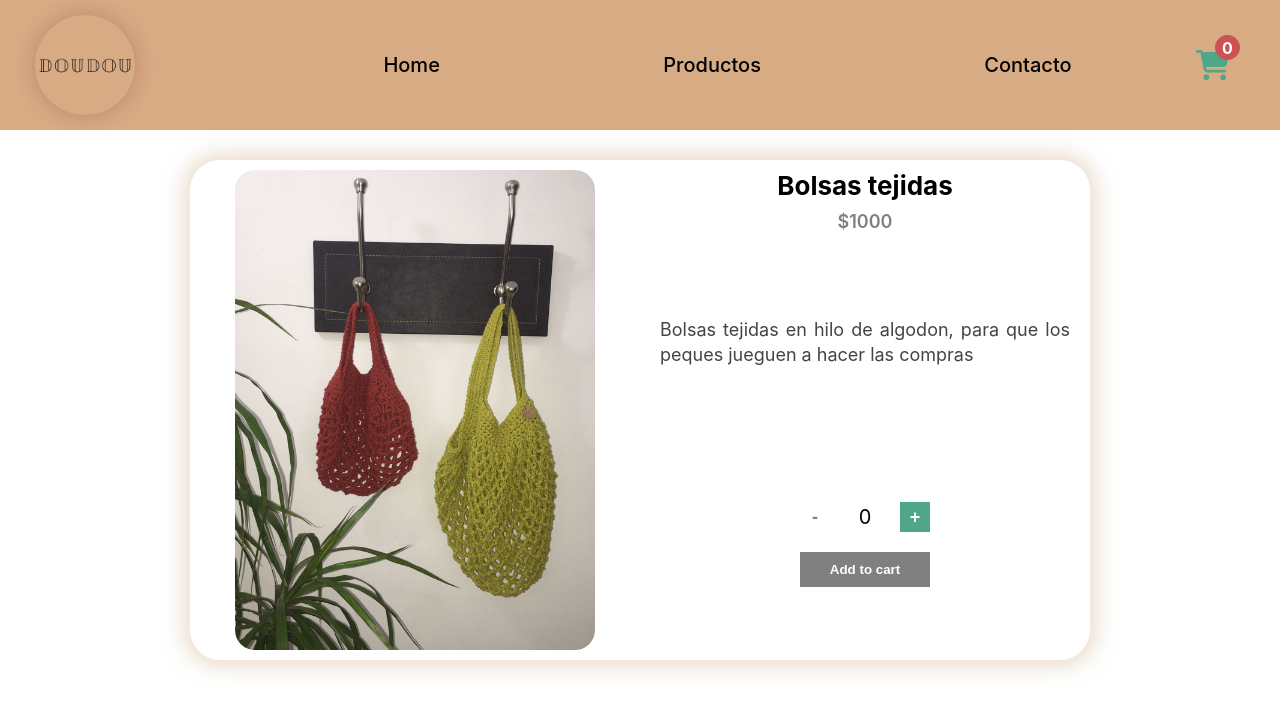
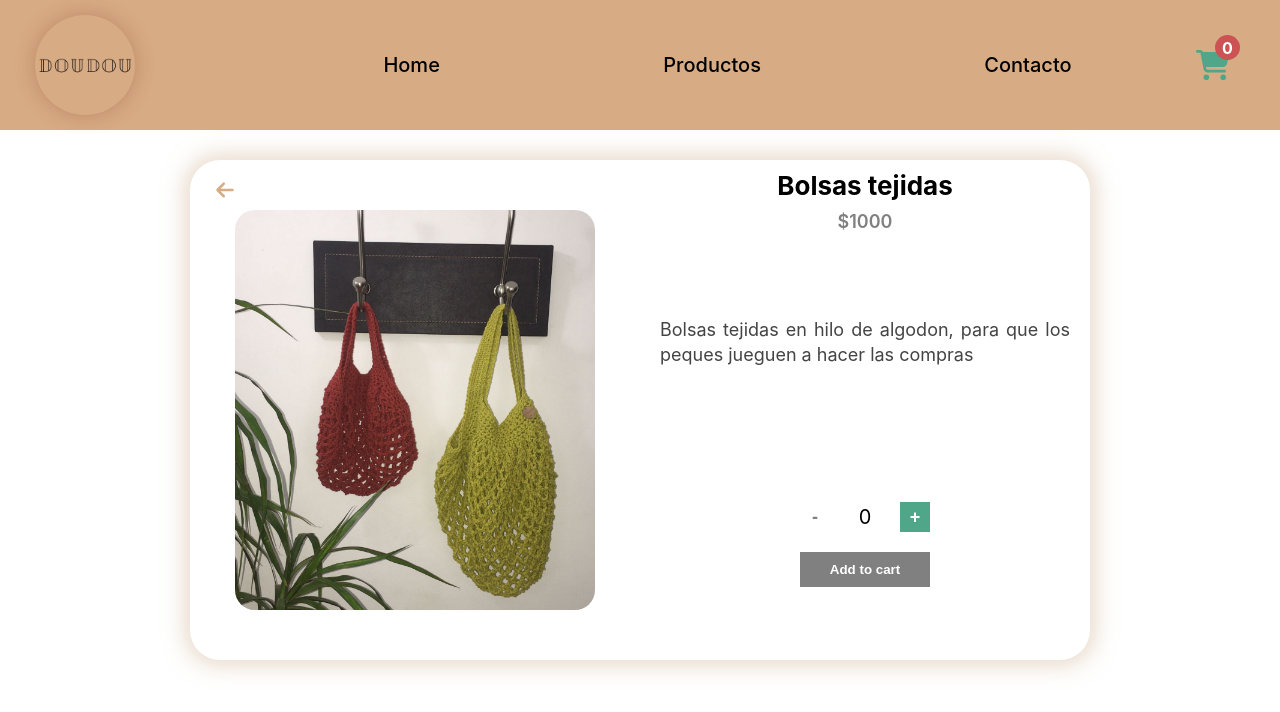
Before and after one commit to AMaren22/React-tienda-doudou, a React (Create React App) app: page /detail/1 in a window 1280 px wide. Shown: the top 712 px of the page. Built offline with nearby package versions, Linux system fonts and the light colour scheme.

Commit message:
CartContext v1

```diff
--- a/src/App.js
+++ b/src/App.js
@@ -5,10 +5,13 @@ import ItemDetailContainer from './components/ItemDetailContainer/ItemDetailCont
 import HomeMain from './components/HomeMain/HomeMain';
 import Contact from './components/Contact/Contact';
 import './App.css';
+import { CartContextProvider } from './context/CartContext';
+import Cart from './components/Cart/Cart';
 
 function App() {
   return (
     <div className="App">
+      <CartContextProvider>
         <BrowserRouter>
           <Navbar/>
               <div className='main'>
@@ -18,10 +21,11 @@ function App() {
                   <Route path='/detail/:productId' element={<ItemDetailContainer/>}/>
                   <Route path='/category/:categoryId'element={<ItemListContainer/>}/>
                   <Route path='/contacts' element={<Contact contact={'Contacto'}/>}/>
+                  <Route path='/cart' element={<Cart/>}/>
                 </Routes>
               </div>
         </BrowserRouter>
-
+      </CartContextProvider>
     </div>
   );
 }
--- /dev/null
+++ b/src/components/Cart/Cart.js
@@ -0,0 +1,12 @@
+
+
+const Cart = () =>{
+    return(
+        <div>
+            Cart
+        </div>
+    )
+}
+
+
+export default Cart
--- a/src/components/CartWidget/CartWidget.js
+++ b/src/components/CartWidget/CartWidget.js
@@ -1,17 +1,21 @@
 import { FontAwesomeIcon } from "@fortawesome/react-fontawesome";
 import { faCartShopping } from "@fortawesome/free-solid-svg-icons";
-
+import { CartContext } from "../../context/CartContext";
 
 import "./cartwidget.css";
+import { useContext } from "react";
+import { Link } from "react-router-dom";
 
 const CartWidget = () => {
+  const {getQuantityCart} = useContext(CartContext)
+  const quantity = getQuantityCart()
   return (
-    <div className="cart-container">
+    <Link to='/cart' className="cart-container">
       <FontAwesomeIcon icon={faCartShopping} className="cart" />
       <div className="unit-container">
-        <span>0</span>
+        <span>{quantity}</span>
       </div>
-    </div>
+    </Link>
   );
 };
 
--- a/src/components/ItemCount/ItemCount.js
+++ b/src/components/ItemCount/ItemCount.js
@@ -1,9 +1,9 @@
 import { useState } from "react";
 import "./itemCount.css";
 
-const ItemCount = ({ addProduct,stock}) => {
+const ItemCount = ({ addProduct,stock,initial=0}) => {
 
-  const [count, setCount] = useState(0);
+  const [count, setCount] = useState(initial)
 
   const increase = () => {
     count < stock && setCount(count + 1);
@@ -31,7 +31,7 @@ const ItemCount = ({ addProduct,stock}) => {
         Add to cart
       </button>
     </div>
-  );
-};
+  )
+}
 
 export default ItemCount;
--- a/src/components/ItemDetail/ItemDetail.js
+++ b/src/components/ItemDetail/ItemDetail.js
@@ -1,16 +1,31 @@
-import { useState } from 'react';
+import { useContext, useState } from 'react';
 import ItemCount from '../ItemCount/ItemCount'
+import {Link, useNavigate} from 'react-router-dom'
+import { CartContext } from '../../context/CartContext';
+import { FontAwesomeIcon } from "@fortawesome/react-fontawesome";
+import { faArrowLeft } from '@fortawesome/free-solid-svg-icons';
+
 import './itemDetail.css'
-import {Link} from 'react-router-dom'
 
-const ItemDetail = ({img, name, price, description}) =>{
+
+const ItemDetail = ({id,img, name, price, description,stock}) =>{
     const [quantity, setQuantity] = useState(0)
+    const {addItems, getProductQuantity} = useContext(CartContext)
 
-    const addProduct = (count) => {
-        setQuantity(count)
+    const quantityAdded = getProductQuantity(id)
+    const navigate = useNavigate()
+
+
+
+    const addProduct = (quantity) => {
+        setQuantity(quantity)
+        addItems({id,name,price,img,quantity,stock})
     };
     return(
         <div className='itemDetailCont'>
+            <div onClick={() => navigate(-1)} className='back-container'>
+                <FontAwesomeIcon className='arrow-back' icon={faArrowLeft}/>
+            </div>
             <div className='imgDetailContainer'>
                 <img src={img} alt='Foto producto'/>
             </div>
@@ -18,8 +33,9 @@ const ItemDetail = ({img, name, price, description}) =>{
                 <span className='itemDetailName'>{name}</span>
                 <span className='itemDetailPrice'>${price}</span>
                 <p className='itemDetailDescrip'>{description}</p>
-                {quantity > 0 ? <Link className='linkToCart' to='cart'>Ir al carrito</Link> : <ItemCount addProduct={addProduct} stock={7} />
-}
+                {quantity > 0
+                ? <Link className='linkToCart' to='/cart'>Ir al carrito</Link>
+                : <ItemCount addProduct={addProduct} stock={stock} initial={quantityAdded} />}
             </div>
         </div>
     )
--- a/src/components/ItemDetail/itemDetail.css
+++ b/src/components/ItemDetail/itemDetail.css
@@ -2,6 +2,7 @@
     width: 100%;
     height: 100%;
     display: flex;
+    position: relative;
 }
 .imgDetailContainer{
     height: 100%;
@@ -13,6 +14,7 @@
 }
 .imgDetailContainer img{
     width: 80%;
+    height: 80%;
     object-fit: cover;
     border-radius: 20px;
 
@@ -55,3 +57,20 @@
     color: #fff;
 
 }
+.back-container{
+    position: absolute;
+    top: 20px;
+    left: 25px;
+    width: 20px;
+    height: 20px;
+    display: flex;
+    justify-content: center;
+    align-items: center;
+}
+.arrow-back{
+    width: 100%;
+    height: 100%;
+    cursor: pointer;
+    color: #d7ab84;
+
+}
--- a/src/components/ItemDetailContainer/ItemDetailContainer.js
+++ b/src/components/ItemDetailContainer/ItemDetailContainer.js
@@ -1,11 +1,11 @@
 import ItemDetail from '../ItemDetail/ItemDetail'
 import { getProductId } from '../../asyncMock'
-import './itemDetailContainer.css'
 import { useEffect, useState } from 'react'
 import { useParams } from 'react-router-dom'
+import './itemDetailContainer.css'
 
 
-const ItemDetailContainer = () =>{
+const ItemDetailContainer = ({addItems}) =>{
 
     const [productDetail, setProductDetail] = useState({})
 
--- /dev/null
+++ b/src/context/CartContext.js
@@ -0,0 +1,63 @@
+import { createContext, useState } from "react";
+
+export const CartContext = createContext()
+
+export const CartContextProvider = ({children}) =>{
+    const [cart, setCart] = useState([])
+
+    const addItems = (productToAdd) =>{
+        if(!isInCart(productToAdd.id)){
+            setCart([...cart, productToAdd])
+        }else{
+            const cartUpdate = cart.map(prod =>{
+                if(prod.id === productToAdd.id){
+                    const productUpdate = {
+                        ...prod,
+                        quantity: productToAdd.quantity
+                    }
+                    return productUpdate
+                }else{
+                    return prod
+                }
+            })
+            setCart(cartUpdate)
+        }
+    }
+
+    const isInCart = (id) =>{
+        return cart.some(prod => prod.id === id)
+    }
+    const getQuantityCart = () =>{
+       let index = 0
+       cart.forEach(prod =>{
+            index += prod.quantity
+       })
+       return index
+    }
+    const getProductQuantity = (id) =>{
+        const product = cart.find(prod => prod.id === id)
+        return product?.quantity
+    }
+
+    const clearAllCart = () =>{
+        setCart([])
+    }
+
+    const removeItem = (id) =>{
+        const cartWithOutItem = cart.filter(prod => prod.id !== id)
+        setCart(cartWithOutItem)
+    }
+
+
+
+
+
+
+    return (
+        <CartContext.Provider value={{cart, removeItem, clearAllCart, isInCart, getQuantityCart, addItems, getProductQuantity}}>
+            {children}
+        </CartContext.Provider>
+    )
+
+
+}
```
Also changed, not shown: src/components/Cart/cart.css (added). Lines whose indentation alone changed are shown as unchanged.
